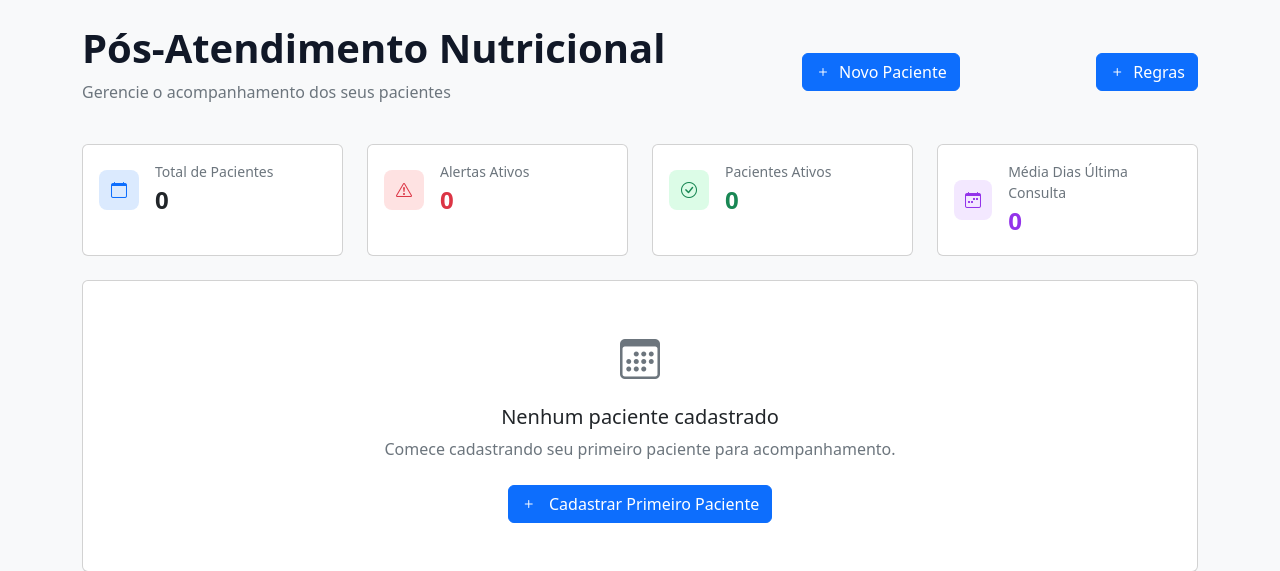
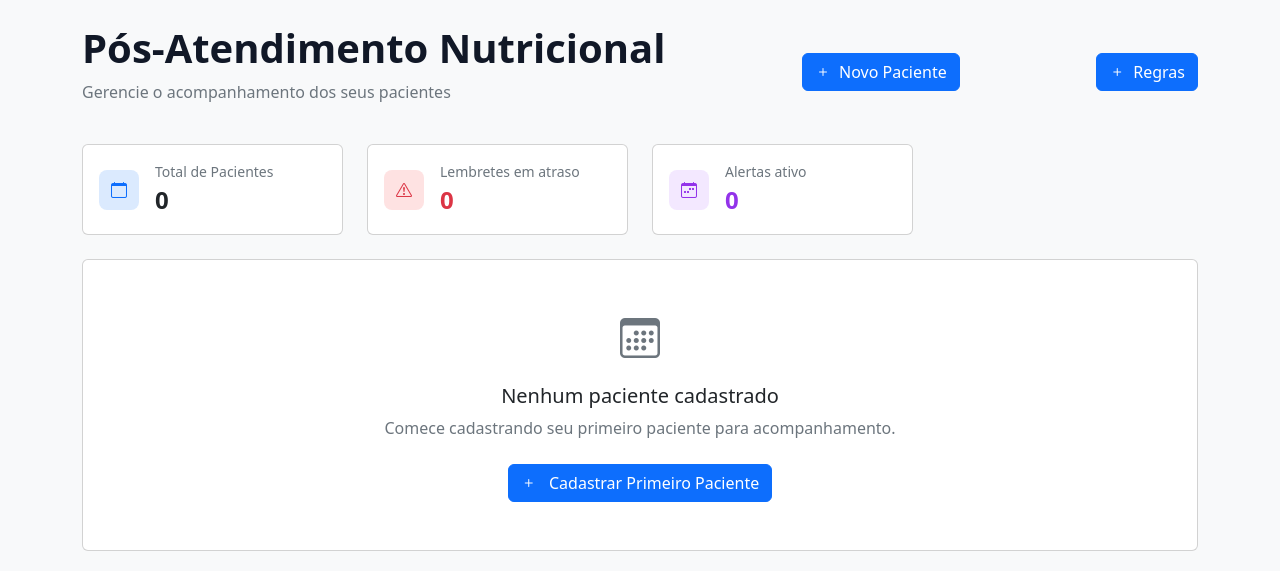
Before and after one commit to luan640/pos_consulta_app, a Django app: page /home/ in a window 1280 px wide. Shown: the top 571 px of the page. Run offline with Django 5.2, Linux system fonts and the light colour scheme; a user stored in the database is signed in; data comes from the database, SQL or seed files in the repository; both versions use the stored data as it was after the commit; data that the repository does not hold is empty; some libraries are stand-ins or nearby versions.

Commit message:
informações dos cards atualizadsa

```diff
--- a/app_pos/paciente/models.py
+++ b/app_pos/paciente/models.py
@@ -10,6 +10,7 @@ class Paciente(models.Model):
     telefone = models.CharField(max_length=20, null=True, blank=True)
     dono = models.ForeignKey(User, on_delete=models.CASCADE)
     lembretes_ativos = models.BooleanField(default=True)
+    ativo = models.BooleanField(default=True)
 
     def __str__(self):
         return self.nome
--- a/app_pos/paciente/urls.py
+++ b/app_pos/paciente/urls.py
@@ -15,5 +15,6 @@ urlpatterns += [
     path('api/regras/<int:pk>/', views.regras_detail_update, name='regras_detail_update'),
     path('api/regras/<int:pk>/mover-up/', views.regra_mover_up, name='regra_mover_up'),
     path('api/regras/<int:pk>/mover-down/', views.regra_mover_down, name='regra_mover_down'),
+    path('api/cards-home/', views.atualizar_cards, name='atualizar_cards'),
 
 ]
--- a/app_pos/paciente/views.py
+++ b/app_pos/paciente/views.py
@@ -325,3 +325,29 @@ def regra_mover_down(request, pk):
         posterior.save()
 
     return JsonResponse({'mensagem': 'Movido para baixo'})
+
+@login_required
+def atualizar_cards(request):
+
+    """
+    Atualiza cards de contagens:
+    Total de Pacientes
+    Alertas Ativos
+    Pacientes Ativos
+    Lembretes em atraso
+    """
+
+    total_pacientes = Paciente.objects.filter(dono=request.user).count()
+    alertas_ativos = Paciente.objects.filter(dono=request.user, lembretes_ativos=True).count()
+
+    lembretes_atrasados = Lembrete.objects.filter(
+        paciente__dono=request.user,
+        concluido=False,
+        data_lembrete__lt=date.today()
+    ).count()
+
+    return JsonResponse({
+        'total_pacientes': total_pacientes,
+        'alertas_ativos': alertas_ativos,
+        'lembretes_atrasados': lembretes_atrasados
+    })
--- a/app_pos/static/js/home.js
+++ b/app_pos/static/js/home.js
@@ -2,6 +2,7 @@ import { showToast } from './message.js';
 
 document.addEventListener('DOMContentLoaded', () => {
   listarPacientes();
+  atualizarCards();
 });
 
 function listarPacientes() {
@@ -321,3 +322,23 @@ document.addEventListener("DOMContentLoaded", () => {
     })
   }
 })
+
+function atualizarCards() {
+
+  const cardTotalPatientes = document.getElementById('total-patients');
+  const cardTotalLembretes = document.getElementById('active-alerts');
+  const cardLembreteAtrasado = document.getElementById('lembrete-atrasado');
+
+  fetch('/api/cards-home/')
+    .then(response => response.json())
+    .then(data => {
+      cardTotalPatientes.textContent = data.total_pacientes;
+      cardTotalLembretes.textContent = data.alertas_ativos;
+      cardLembreteAtrasado.textContent = data.lembretes_atrasados;
+    })
+    .catch(err => {
+      showToast('Erro ao carregar estatísticas', 'error');
+    });
+
+
+}
--- a/app_pos/templates/home/home.html
+++ b/app_pos/templates/home/home.html
@@ -60,23 +60,8 @@
                         <i class="bi bi-exclamation-triangle text-danger"></i>
                     </div>
                     <div>
-                        <p class="text-secondary small mb-0">Alertas Ativos</p>
-                        <p class="fs-4 fw-bold text-danger mb-0" id="active-alerts">0</p>
-                    </div>
-                    </div>
-                </div>
-                </div>
-            </div>
-            <div class="col-md-3">
-                <div class="card h-100">
-                <div class="card-body p-3">
-                    <div class="d-flex align-items-center gap-3">
-                    <div class="stat-icon bg-green-light">
-                        <i class="bi bi-check-circle text-success"></i>
-                    </div>
-                    <div>
-                        <p class="text-secondary small mb-0">Pacientes Ativos</p>
-                        <p class="fs-4 fw-bold text-success mb-0" id="active-patients">0</p>
+                        <p class="text-secondary small mb-0">Lembretes em atraso</p>
+                        <p class="fs-4 fw-bold text-danger mb-0" id="lembrete-atrasado">0</p>
                     </div>
                     </div>
                 </div>
@@ -90,8 +75,8 @@
                         <i class="bi bi-calendar-week text-purple"></i>
                     </div>
                     <div>
-                        <p class="text-secondary small mb-0">Média Dias Última Consulta</p>
-                        <p class="fs-4 fw-bold text-purple mb-0" id="avg-days">0</p>
+                        <p class="text-secondary small mb-0">Alertas ativo</p>
+                        <p class="fs-4 fw-bold text-purple mb-0" id="active-alerts">0</p>
                     </div>
                     </div>
                 </div>
```
Also changed, not shown: app_pos/db.sqlite3, app_pos/paciente/migrations/0006_paciente_ativo.py (added).
